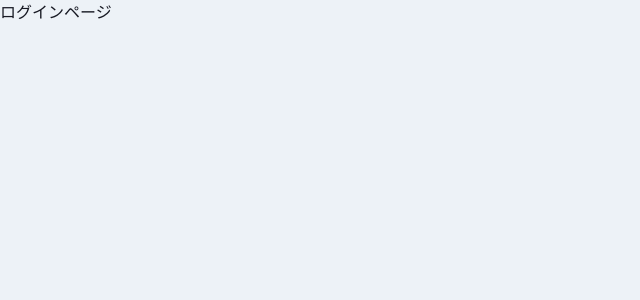
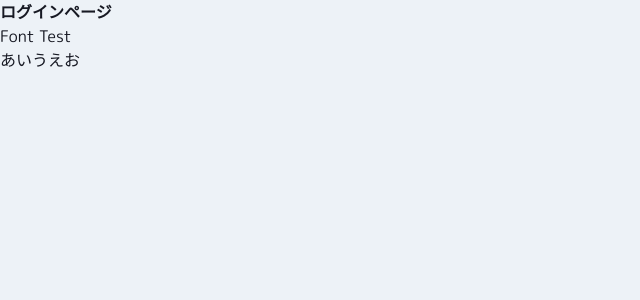
Before and after one commit to ksk-tngc/react-sample07-user-management-app, a React (Create React App) app: page / in a window 1280 px wide. Shown: the top 300 px of the page, without its empty margins (0-640 px from the left). Built offline with nearby package versions, Linux system fonts and the light colour scheme.

Commit message:
feat: フォント指定

```diff
--- a/package.json
+++ b/package.json
@@ -6,6 +6,7 @@
     "@chakra-ui/react": "^1.6.12",
     "@emotion/react": "^11",
     "@emotion/styled": "^11",
+    "@fontsource/m-plus-rounded-1c": "^4.5.0",
     "@testing-library/jest-dom": "^5.11.4",
     "@testing-library/react": "^11.1.0",
     "@testing-library/user-event": "^12.1.10",
--- a/src/App.tsx
+++ b/src/App.tsx
@@ -1,4 +1,5 @@
 import { ChakraProvider } from '@chakra-ui/react'
+import '@fontsource/m-plus-rounded-1c'
 import { Login } from './components/pages/Login'
 import { theme } from './theme/theme'
 
--- a/src/components/pages/Login.tsx
+++ b/src/components/pages/Login.tsx
@@ -2,5 +2,11 @@ import { Text } from '@chakra-ui/react'
 import { memo, VFC } from 'react'
 
 export const Login: VFC = memo(() => {
-  return <Text>ログインページ</Text>
+  return (
+    <>
+      <Text fontWeight="bold">ログインページ</Text>
+      <Text>Font Test</Text>
+      <Text>あいうえお</Text>
+    </>
+  )
 })
--- a/src/theme/theme.ts
+++ b/src/theme/theme.ts
@@ -1,6 +1,9 @@
 import { extendTheme } from '@chakra-ui/react'
 
 export const theme = extendTheme({
+  fonts: {
+    body: '"M PLUS Rounded 1c"',
+  },
   styles: {
     global: {
       body: {
```
Also changed, not shown: 1 other file (tests, documents, lock files or other folders).
